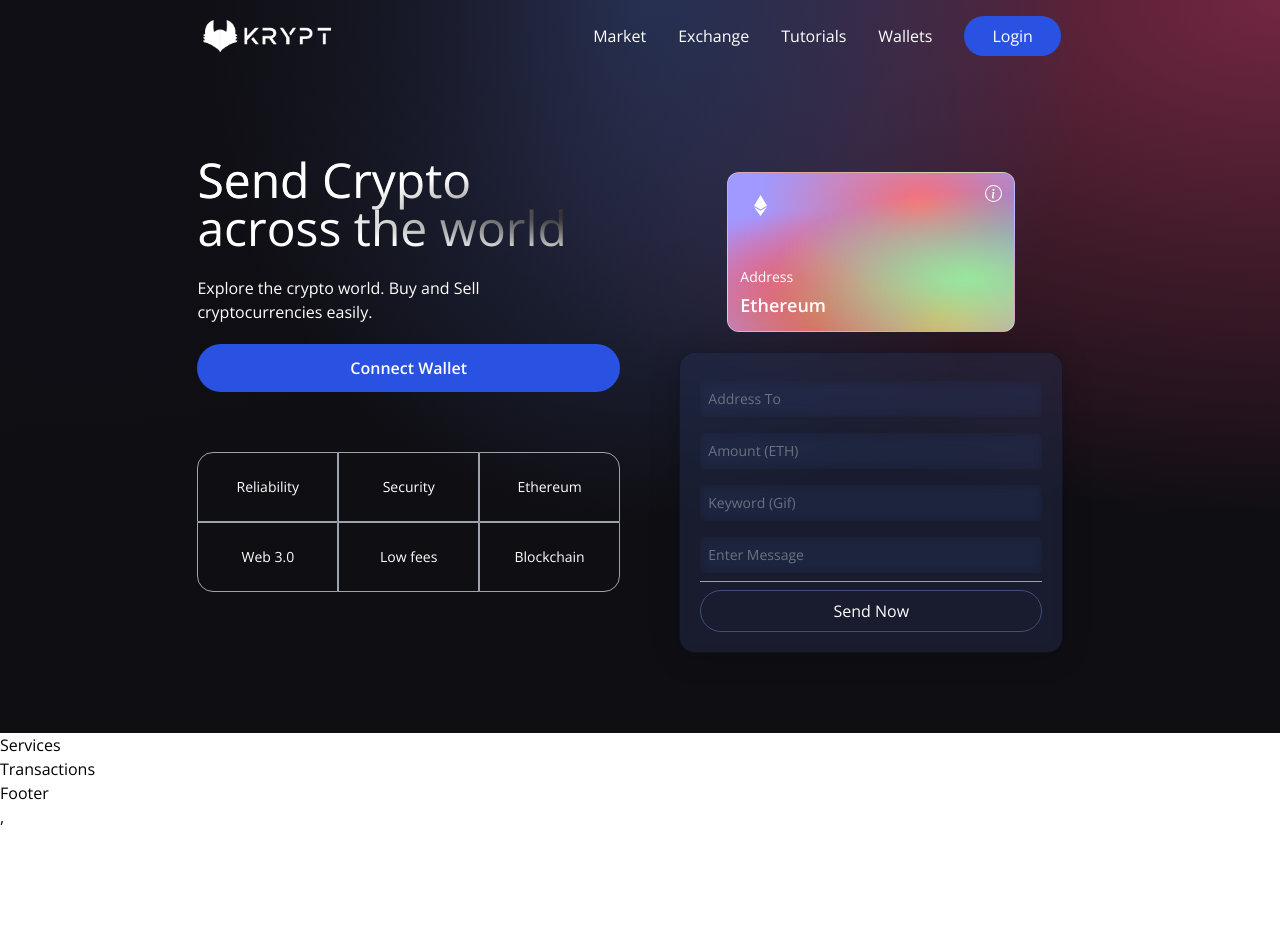
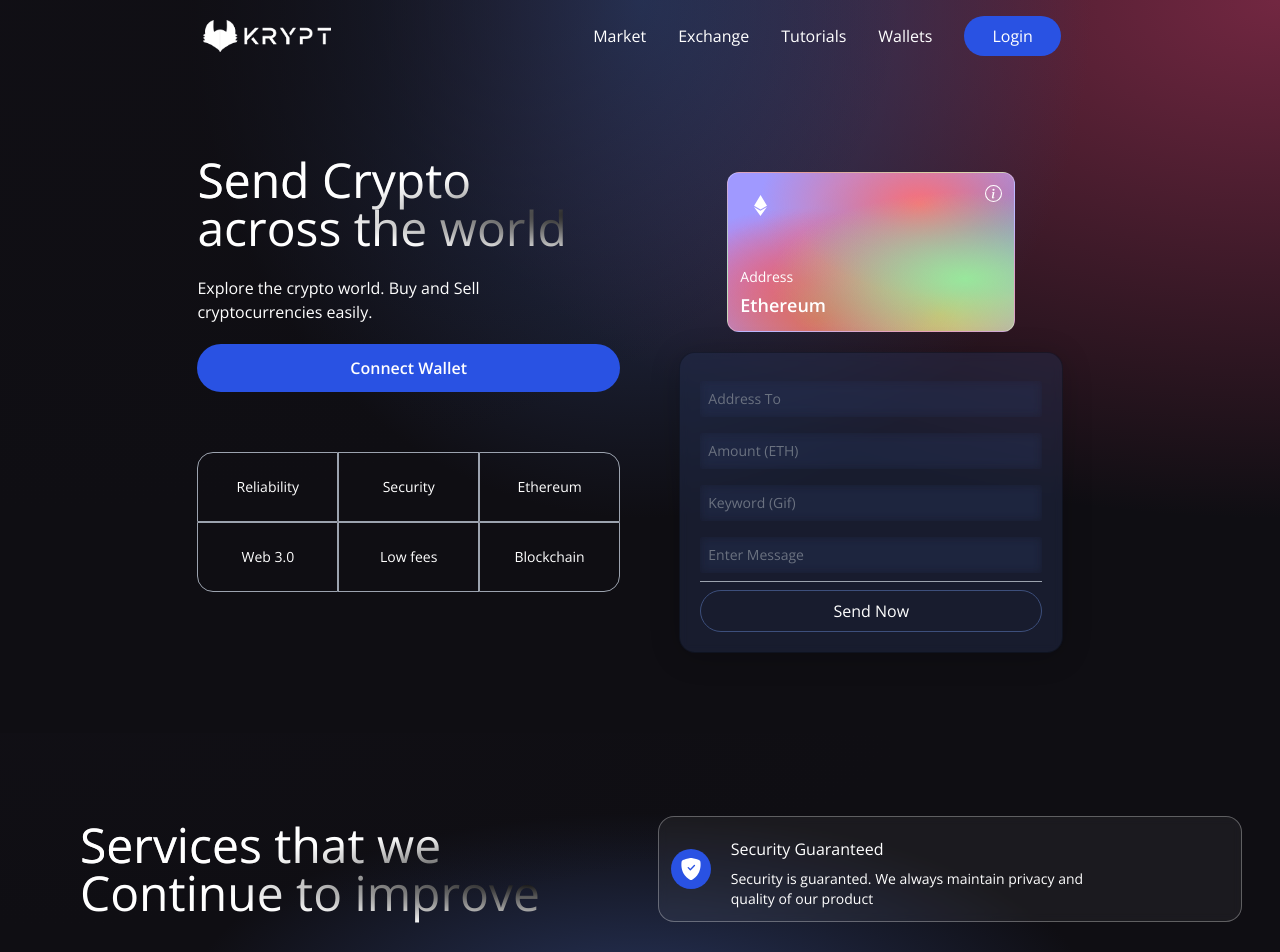
Before and after one commit to Averand1/Blockchain, a React (Vite) app in the folder client/: page / in a window 1280 px wide. Shown: the top 952 px of the page. Before the commit the page ends 829 px from the top, so only its background shows below. Built offline with nearby package versions, Linux system fonts and the light colour scheme.

Commit message:
Added Service and Service Card

```diff
--- a/client/src/components/Services.jsx
+++ b/client/src/components/Services.jsx
@@ -1,6 +1,42 @@
+import { BsShieldFillCheck } from 'react-icons/bs';
+import { BiSearchAlt } from 'react-icons/bi';
+import {RiHeart2Fill} from 'react-icons/ri';
+
+
+const ServiceCard = ({color, title, icon, subtitle}) => (
+    <div className="flex flex-row justify-start items-center white-glassmorphism p-3 m-2 cursor-pointer hover:shadow-xl">
+        <div className={`flex w-10 h-10 rounded-full justify-center items-center ${color}`}>
+            {icon}
+        </div>
+        <div className="ml-5 flex flex-col flex-1">
+            <h1 className="mt-2 text-white">{title}</h1>
+            <p className="mt-2 text-white text-sm md:w-9/12">{subtitle}</p>
+
+        </div>
+    </div>
+)
+
 const Services = () => {
     return (
-        <h1>Services</h1>
+        <div className = "flex w-full justify-center items-center gradient-bg-services">
+            <div className="flex mf:flex-row flex-col items-center justify-between md:p-20 py-12 px-4">
+                <div className="flex-1 flex flex-col justify-start items-start">
+                    <h1 className="text-white text-3xl sm:text-5xl py-2 text-gradient">
+                        Services that we
+                        <br/>
+                        Continue to improve
+                    </h1>
+                </div>
+            </div>
+            <div className="flex-1 flex flex-col justify-center items-center">
+                <ServiceCard
+                    color="bg-[#2952E3]"
+                    title="Security Guaranteed"
+                    icon={<BsShieldFillCheck fontSize={22} className="text-white" />}
+                    subtitle="Security is guaranted. We always maintain privacy and quality of our product"
+                />
+            </div>
+        </div>
     )
 };
 export default Services;
```
